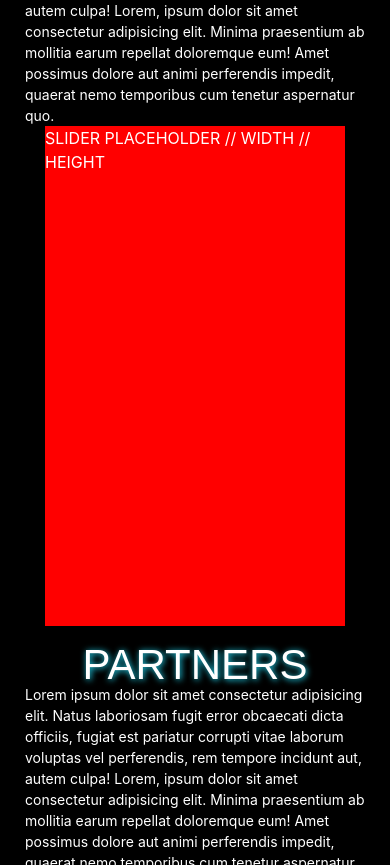
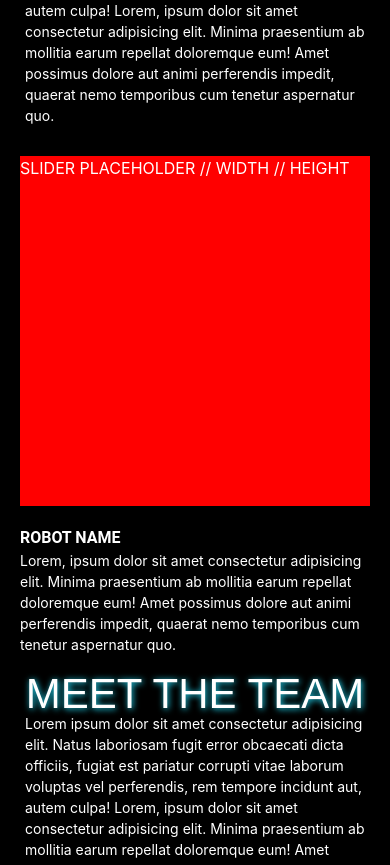
Before and after one commit to PedroLealLopes/rustbots-website, a Next.js app: page / in a window 390 px wide. Shown: the part 1820-2685 px from the top of the page. Built offline with nearby package versions, Linux system fonts and the light colour scheme; a web font is replaced by a local one.

Commit message:
Meet The Fam Section
Meet The Fam Section

```diff
--- /dev/null
+++ b/components/meet-the-fam.tsx
@@ -0,0 +1,25 @@
+import React, {FC} from 'react'
+
+export const MeetTheFam: FC = () => {
+  return (
+    <div className="meet-the-fam">
+      <div className="content">
+        <h1>MEET THE FAM</h1>
+        <p>
+          Lorem ipsum dolor sit amet consectetur adipisicing elit. Natus laboriosam fugit error obcaecati dicta officiis, fugiat est pariatur corrupti vitae laborum voluptas vel perferendis, rem tempore incidunt aut, autem culpa!
+          Lorem, ipsum dolor sit amet consectetur adipisicing elit. Minima praesentium ab mollitia earum repellat doloremque eum! Amet possimus dolore aut animi perferendis impedit, quaerat nemo temporibus cum tenetur aspernatur quo.
+        </p>
+      </div>
+      <div className="fam-slider">
+        <div className="fam-image">
+          SLIDER PLACEHOLDER // WIDTH // HEIGHT
+        </div>
+        <div className="fam-slider-info">
+          <h2>ROBOT NAME</h2>
+          <p>
+          Lorem, ipsum dolor sit amet consectetur adipisicing elit. Minima praesentium ab mollitia earum repellat doloremque eum! Amet possimus dolore aut animi perferendis impedit, quaerat nemo temporibus cum tenetur aspernatur quo.</p>
+        </div>
+      </div>
+    </div>
+  )
+}
--- a/pages/index.tsx
+++ b/pages/index.tsx
@@ -4,12 +4,14 @@ import {Partners} from '../components/partners'
 import {MeetTheTeam} from '../components/meet-the-team'
 import {Intro} from '../components/intro'
 import {Footer} from '../components/footer'
+import { MeetTheFam } from '../components/meet-the-fam'
 
 const Home: NextPage = () => {
   return (
     <div className="container py-2 pt-0">
       <Intro />
       <GetThemAll />
+      <MeetTheFam />
       <MeetTheTeam />
       <Partners />
       <Footer />
--- a/styles/globals.css
+++ b/styles/globals.css
@@ -313,6 +313,47 @@ h1{
   height: 500px;
 }
 
+.meet-the-fam{
+  display: flex;
+  flex-flow: column nowrap;
+  padding: 25px 200px;
+  width: 100vw;
+  color: white;
+  align-items: center;
+}
+
+.meet-the-fam h1{
+  text-align: center;
+}
+
+.fam-slider{
+  display: flex;
+  flex-flow: column nowrap;
+  align-items: center;
+  padding-top: 30px ;
+}
+.fam-image{
+  background-color: red;
+  width: 500px;
+  height: 500px;
+}
+.fam-slider-info{
+  display: flex;
+  flex-flow: column nowrap;
+  padding-top: 50px;
+}
+.fam-slider-info p{
+  width: 700px;
+}
+
+.fam-slider-info h2{
+  text-align: left;
+  font-family: "Roboto", sans-serif;
+  font-size: 1.5rem;
+  font-weight: bold;
+}
+
+
 .Footer {
   position: relative;
   display: flex;
@@ -506,6 +547,34 @@ li.done:before{
   color: white;
   align-items: center;
 }
+.meet-the-fam{
+  display: flex;
+  flex-flow: column nowrap;
+  padding: 10px 25px;
+  width: 100vw;
+  color: white;
+  align-items: center;
+}
+
+.fam-image{
+  width: 350px;
+  height: 350px;
+}
+
+.fam-slider-info{
+  display: flex;
+  flex-flow: column nowrap;
+  padding-top: 20px;
+}
+
+.fam-slider-info p{
+  width: 350px;
+}
+
+.fam-slider-info h2{
+  font-size: 1rem;
+}
+
 
 .Footer {
   position: relative;
```
